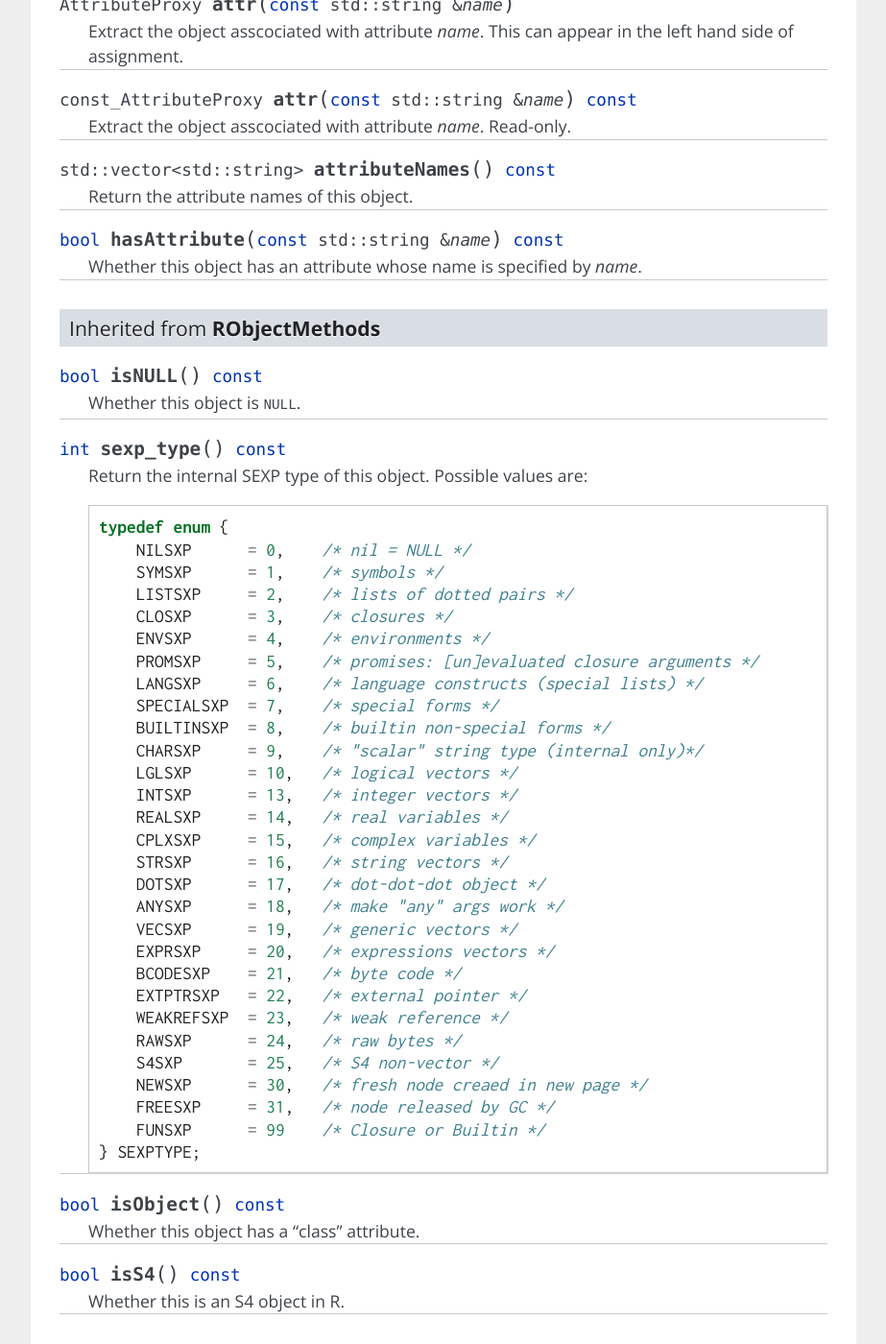
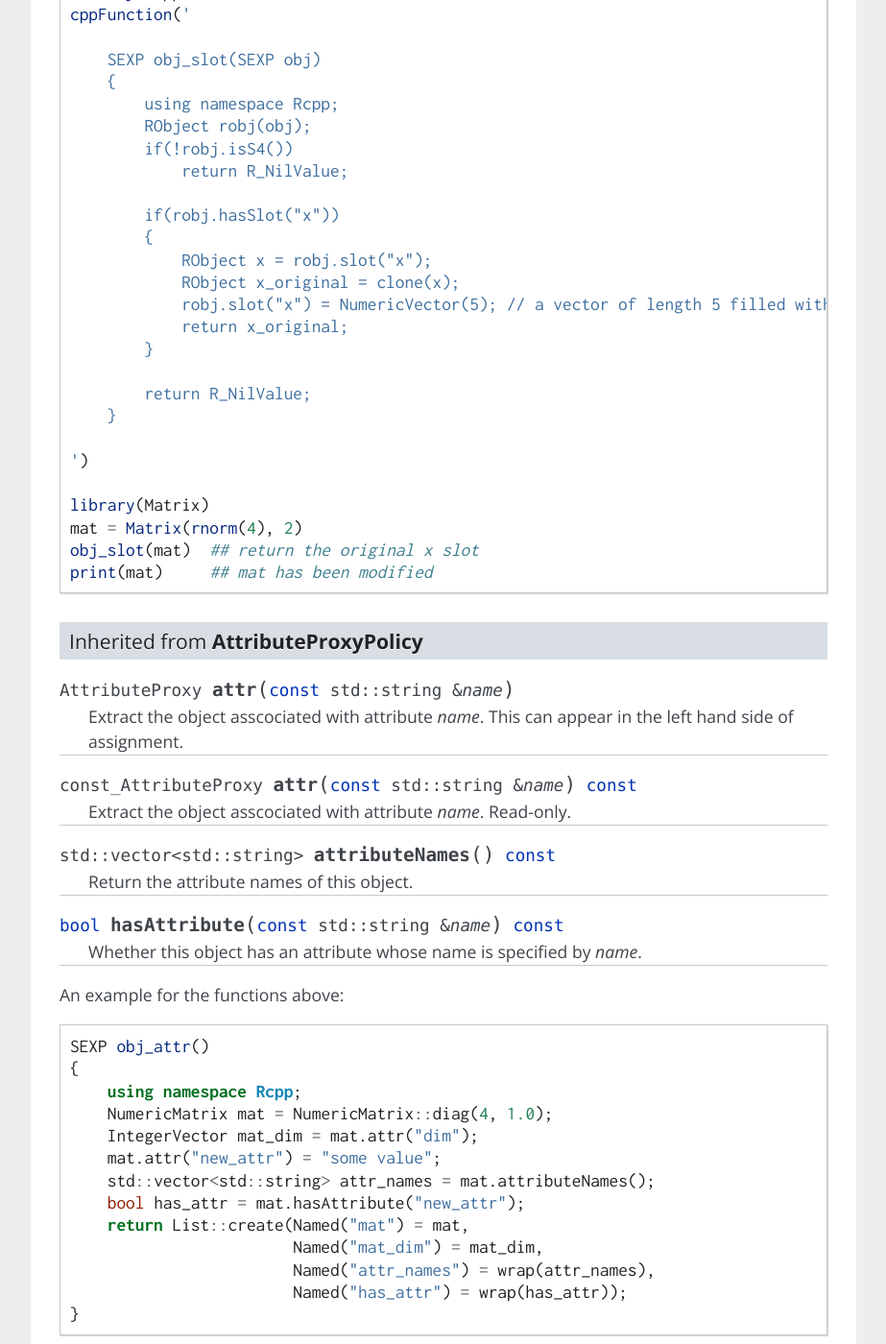
Before and after one commit to yixuan/rcpp-note, a Sphinx documentation site: the page built from source/api/RObject.rst, in a window 1280 px wide and 1400 px high, scrolled down 2363 px. Shown: the whole window at 96% size, without its empty margins (198-1121 px from the left). Built offline with Sphinx 7.4.7, drawn with Linux system fonts in a browser that asks for light colours; some of the changed text lies outside the part shown.

Commit message:
examples for RObject

```diff
--- a/source/api/RObject.rst
+++ b/source/api/RObject.rst
@@ -112,6 +112,38 @@ Inherited from **SlotProxyPolicy**
 
    Whether this object has a slot given by *name*.
 
+An example for the functions above, using ``Rcpp::cppFunction``:
+
+.. code-block:: r
+
+   library(Rcpp)
+   cppFunction('
+
+       SEXP obj_slot(SEXP obj)
+       {
+           using namespace Rcpp;
+           RObject robj(obj);
+           if(!robj.isS4())
+               return R_NilValue;
+
+           if(robj.hasSlot("x"))
+           {
+               RObject x = robj.slot("x");
+               RObject x_original = clone(x);
+               robj.slot("x") = NumericVector(5); // a vector of length 5 filled with 0
+               return x_original;
+           }
+
+           return R_NilValue;
+       }
+
+   ')
+
+   library(Matrix)
+   mat = Matrix(rnorm(4), 2)
+   obj_slot(mat)  ## return the original x slot
+   print(mat)     ## mat has been modified
+
 Inherited from **AttributeProxyPolicy**
 ~~~~~~~~~~~~~~~~~~~~~~~~~~~~~~~~~~~~~~~~
 
@@ -131,6 +163,24 @@ Inherited from **AttributeProxyPolicy**
 .. cpp:function:: bool hasAttribute(const std::string& name) const
 
    Whether this object has an attribute whose name is specified by *name*.
+
+An example for the functions above:
+
+.. code-block:: cpp
+
+   SEXP obj_attr()
+   {
+       using namespace Rcpp;
+       NumericMatrix mat = NumericMatrix::diag(4, 1.0);
+       IntegerVector mat_dim = mat.attr("dim");
+       mat.attr("new_attr") = "some value";
+       std::vector<std::string> attr_names = mat.attributeNames();
+       bool has_attr = mat.hasAttribute("new_attr");
+       return List::create(Named("mat") = mat,
+                           Named("mat_dim") = mat_dim,
+                           Named("attr_names") = wrap(attr_names),
+                           Named("has_attr") = wrap(has_attr));
+   }
 
 Inherited from **RObjectMethods**
 ~~~~~~~~~~~~~~~~~~~~~~~~~~~~~~~~~~~
@@ -182,3 +232,29 @@ Inherited from **RObjectMethods**
 .. cpp:function:: bool isS4() const
 
    Whether this is an S4 object in R.
+
+An example for the functions above, using ``Rcpp::cppFunction``:
+
+.. code-block:: r
+
+   library(Rcpp)
+   cppFunction('
+
+       SEXP obj_info(SEXP obj)
+       {
+           using namespace Rcpp;
+           RObject robj(obj);
+           return List::create(Named("is_null") = wrap(robj.isNULL()),
+                               Named("type") = wrap(robj.sexp_type()),
+                               Named("has_class") = wrap(robj.isObject()),
+                               Named("is_S4") = wrap(robj.isS4()));
+       }
+
+   ')
+
+   obj_info(NULL)    ## NULL
+   obj_info(y ~ x)   ## formula
+
+   setRefClass("Myclass", fields = list(data = "list"))
+   rc = new("Myclass")
+   obj_info(rc)      ## Reference class is S4
```
